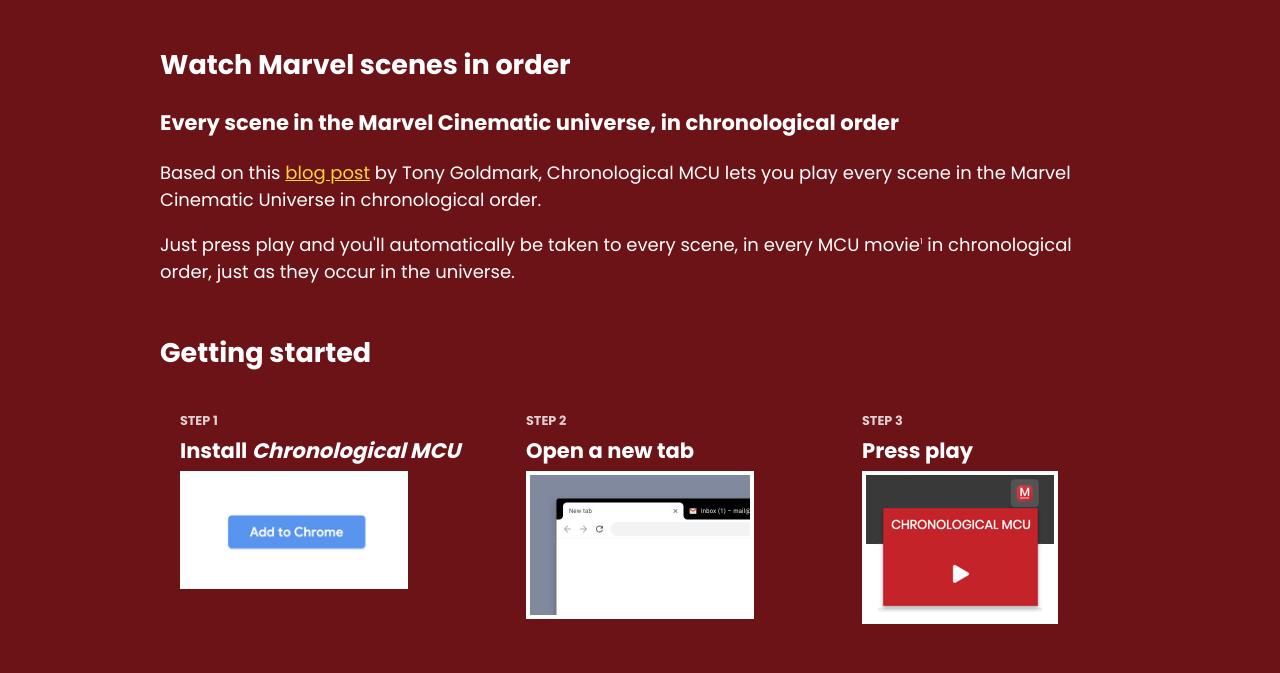
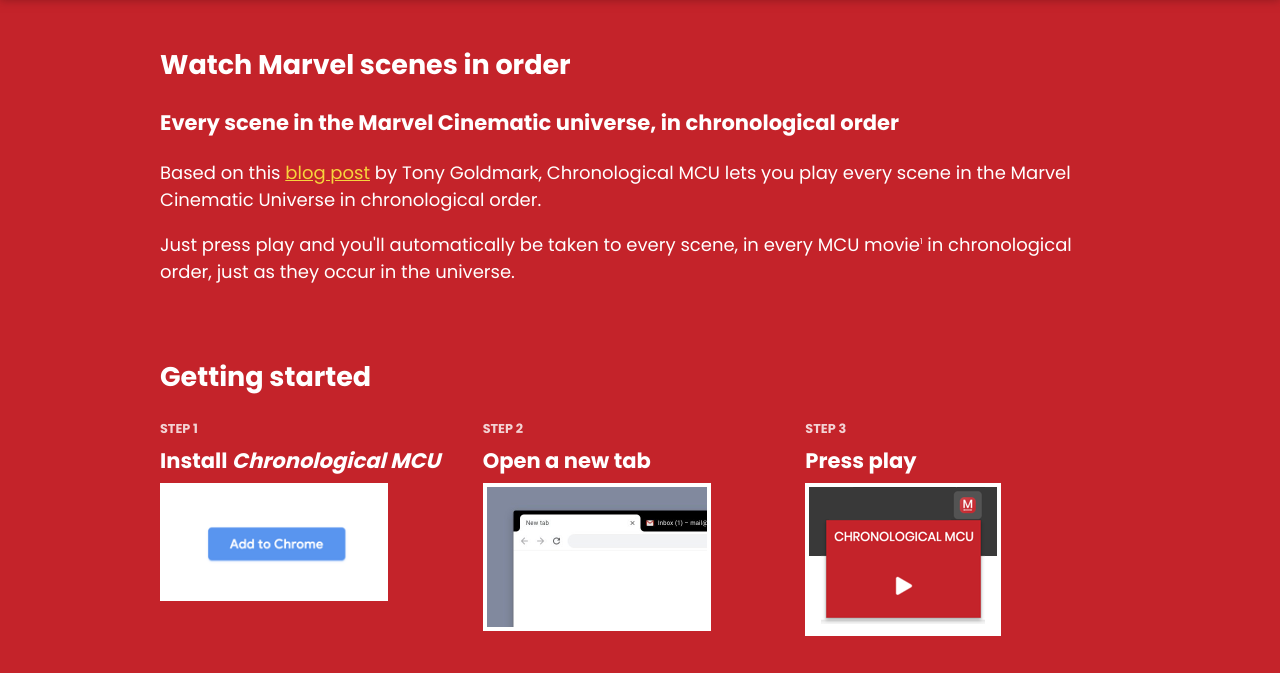
Before and after one commit to TheSonOfThomp/chronological-mcu, a browser extension: page web/index.html in a window 1280 px wide. Shown: the part 94-767 px from the top of the page. Drawn offline with Linux system fonts and the light colour scheme.

Commit message:
Updates website

```diff
--- a/web/styles.css
+++ b/web/styles.css
@@ -1,6 +1,7 @@
 :root {
   --color-red: #c4232a;
   --color-red-dark: #6C1317;
+  --color-red-dark-trans: #6c131780;
   --color-purple: #673dac;
   --color-purple-dark: #372251;
   --color-pink: #901177;
@@ -9,7 +10,8 @@
   --color-black: black;
 
   --color-text: var(--color-white);
-  --color-bg: var(--color-red-dark);
+  --color-bg: var(--color-red);
+  --color-bg-shadow: var(--color-red-dark-trans);
 
   --color-header-text: var(--color-red);
   --color-header-bg: var(--color-white);
@@ -20,7 +22,7 @@
 }
 
 body {
-  font-family:  'Poppins', -apple-system, BlinkMacSystemFont, 'Segoe UI', Roboto, Oxygen, Ubuntu, Cantarell, 'Open Sans', 'Helvetica Neue', sans-serif;
+  font-family:  'Poppins', -apple-system, 'Open Sans', 'Helvetica Neue', sans-serif;
   color: var(--color-text);
   background-color: var(--color-bg);
   margin: 0;
@@ -29,6 +31,7 @@
 
 main {
   padding: 1rem 0;
+  margin: 0;
 }
 
 sup {
@@ -36,7 +39,7 @@
 }
 
 section {
-  margin: 3rem auto;
+  margin: 2rem auto;
 }
 
 .header-section {
@@ -45,6 +48,12 @@
   padding: 0rem;
   position: sticky;
   top: 0;
+  z-index: 1;
+  box-shadow: 0 4px 8px var(--color-bg-shadow);
+}
+
+.centered-section {
+  padding: 0 1rem;
 }
 
 .centered-section > * {
@@ -52,6 +61,10 @@
   max-width: 960px;
   margin-left: auto;
   margin-right: auto;
+}
+
+section.centered-section + * {
+  margin: 4em auto;
 }
 
 .header-wrapper {
@@ -66,11 +79,6 @@
 }
 .page-title {
   font-size: 2rem;
-}
-
-.centered-section + * {
-  margin: 2em auto;
-  padding: 0 1rem;
 }
 
 .centered-button {
@@ -98,13 +106,21 @@
   text-decoration: none;
 }
 
+.centered-image {
+  max-width: 100%;
+}
+
 .steps-wrapper {
   display: grid;
-  grid-template-columns: repeat(auto-fit, minmax(220px, 1fr));
+  grid-template-columns: repeat(auto-fit, minmax(224px, 1fr));
+  gap: 8px;
 }
 
 .step {
-  margin: 1rem auto;
+  /* margin: 1rem auto; */
+  display: flex;
+  flex-direction: column;
+  align-items: flex-start;
 }
 .step-number {
   font-size: 0.8rem;
@@ -114,7 +130,7 @@
 }
 
 .step-title {
-  margin: 0.25em auto
+  margin: 0.33em 0
 }
 
 .step-image {
```
